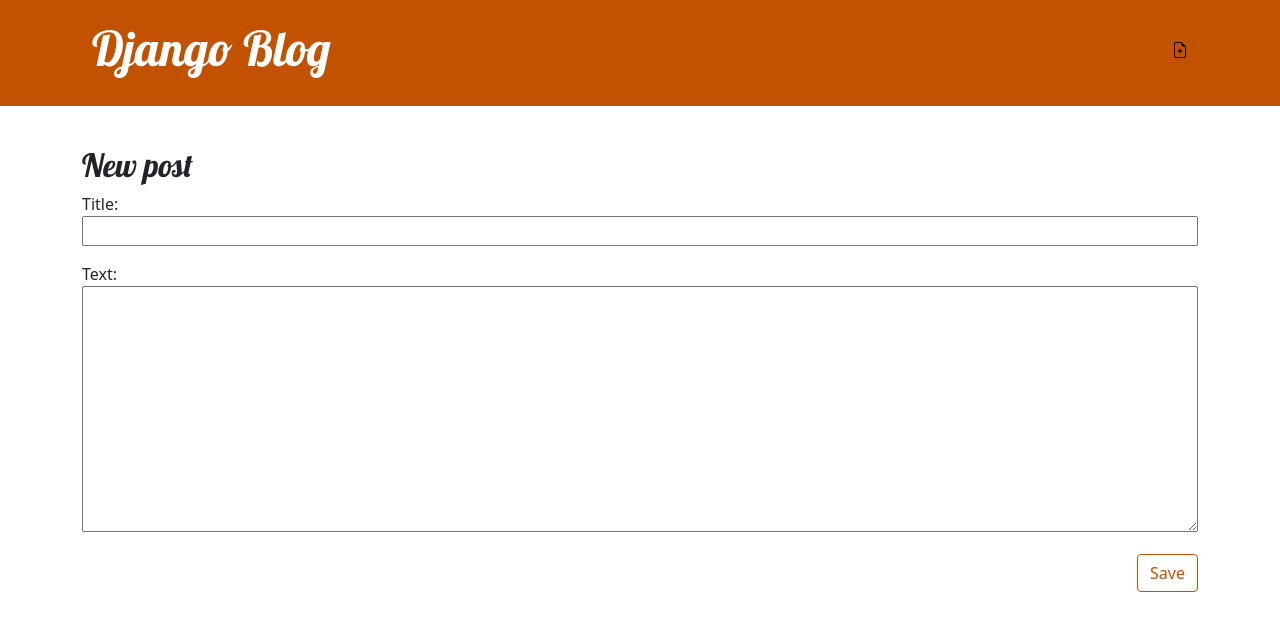
After one commit to minhlu-i/django-blog, a Django app: page /post/new/ in a window 1280 px wide. The commit adds this page. Shown: the top 631 px of the page. Run offline with Django 4.2, Linux system fonts and the light colour scheme.

Commit message:
update: django form for create

```diff
--- /dev/null
+++ b/blog/forms.py
@@ -0,0 +1,10 @@
+from django import forms
+
+from .models import Post
+
+
+class PostForm(forms.ModelForm):
+
+    class Meta:
+        model = Post
+        fields = ('title', 'text',)
--- a/blog/templates/blog/base.html
+++ b/blog/templates/blog/base.html
@@ -2,7 +2,7 @@
 <!DOCTYPE html>
 <html>
   <head>
-    <title>Django Girls blog</title>
+    <title>Django blog</title>
     <link
       rel="stylesheet"
       href="https://cdn.jsdelivr.net/npm/bootstrap@5.1.3/dist/css/bootstrap.min.css"
@@ -16,17 +16,18 @@
     <link rel="stylesheet" href="{% static 'css/blog.css' %}" />
   </head>
   <body>
-    <body>
     <header class="page-header">
       <div class="container">
+        <a href="{% url 'post_new' %}" class="top-menu">
+          <img src="{% static 'assets/file-earmark-plus.svg' %}"></img>
+        </a>
         <h1><a href="/">Django Blog</a></h1>
       </div>
     </header>
-      <main class="container">
+    <main class="content container">
       <div class="row">
         <div class="col">{% block content %} {% endblock %}</div>
       </div>
     </main>
   </body>
-  </body>
 </html>
--- /dev/null
+++ b/blog/templates/blog/post_edit.html
@@ -0,0 +1,7 @@
+{% extends 'blog/base.html' %} {% block content %}
+<h2>New post</h2>
+<form method="POST" class="post-form">
+  {% csrf_token %} {{ form.as_p }}
+  <button type="submit" class="save btn btn-secondary">Save</button>
+</form>
+{% endblock %}
--- a/blog/urls.py
+++ b/blog/urls.py
@@ -5,4 +5,5 @@ from . import views
 urlpatterns = [
     path('', views.post_list, name='post_list'),
     path('post/<int:pk>/', views.post_detail, name='post_detail'),
+    path('post/new/', views.post_new, name='post_new'),
 ]
--- a/blog/views.py
+++ b/blog/views.py
@@ -1,6 +1,7 @@
-from django.shortcuts import render
+from django.shortcuts import get_object_or_404, redirect, render
 from django.utils import timezone
 
+from .forms import PostForm
 from .models import Post
 
 
@@ -12,3 +13,16 @@ def post_list(request):
 def post_detail(request, pk):
     post = get_object_or_404(Post, pk=pk)
     return render(request, 'blog/post_detail.html', {'post': post})
+
+def post_new(request):
+    if request.method == "POST":
+        form = PostForm(request.POST)
+        if form.is_valid():
+            post = form.save(commit=False)
+            post.author = request.user
+            post.published_date = timezone.now()
+            post.save()
+            return redirect('post_detail', pk=post.pk)
+    else:
+        form = PostForm()
+    return render(request, 'blog/post_edit.html', {'form': form})
```
Also changed, not shown: blog/static/assets/file-earmark-plus.svg (added). Lines whose indentation alone changed are shown as unchanged.
